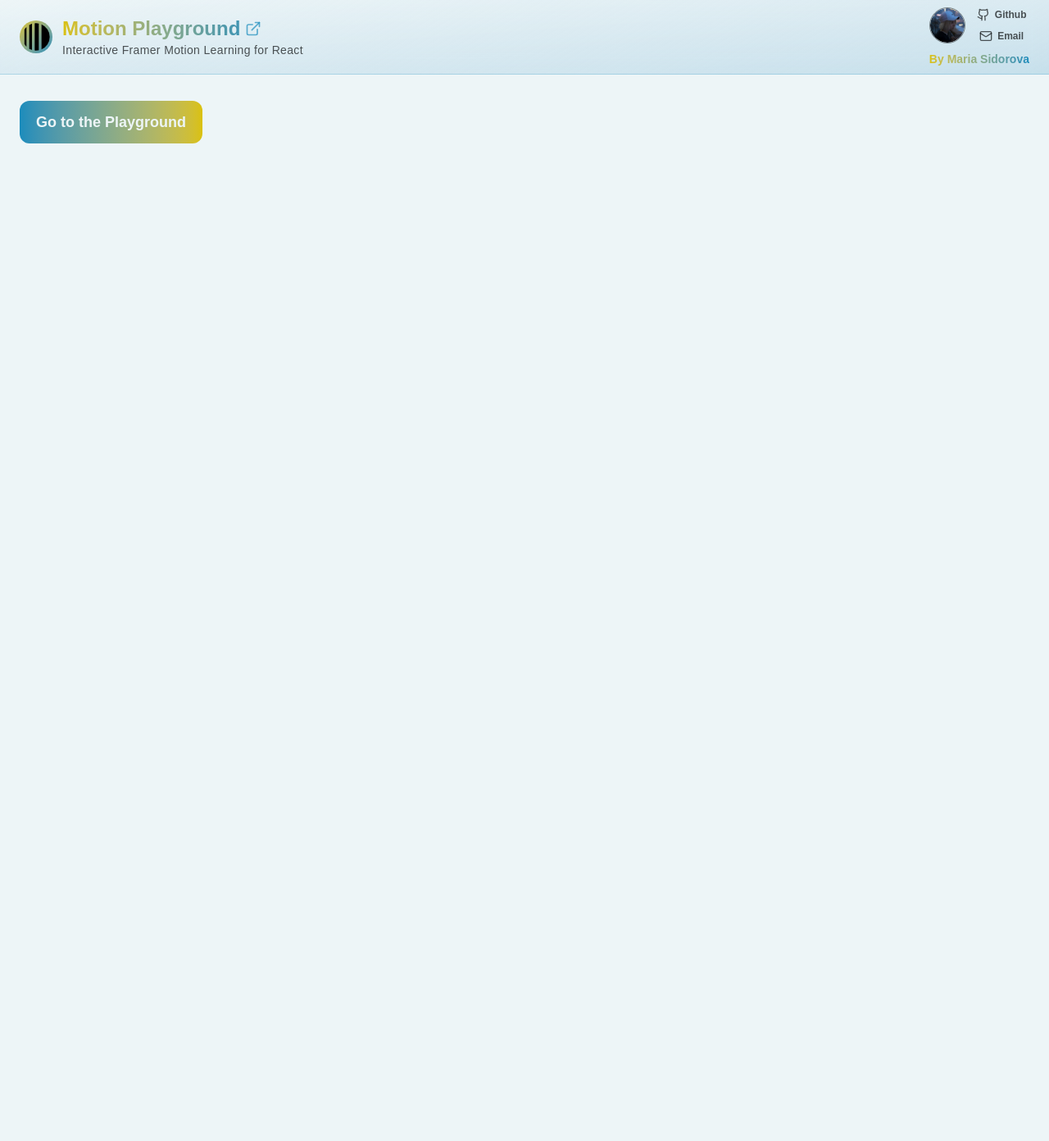
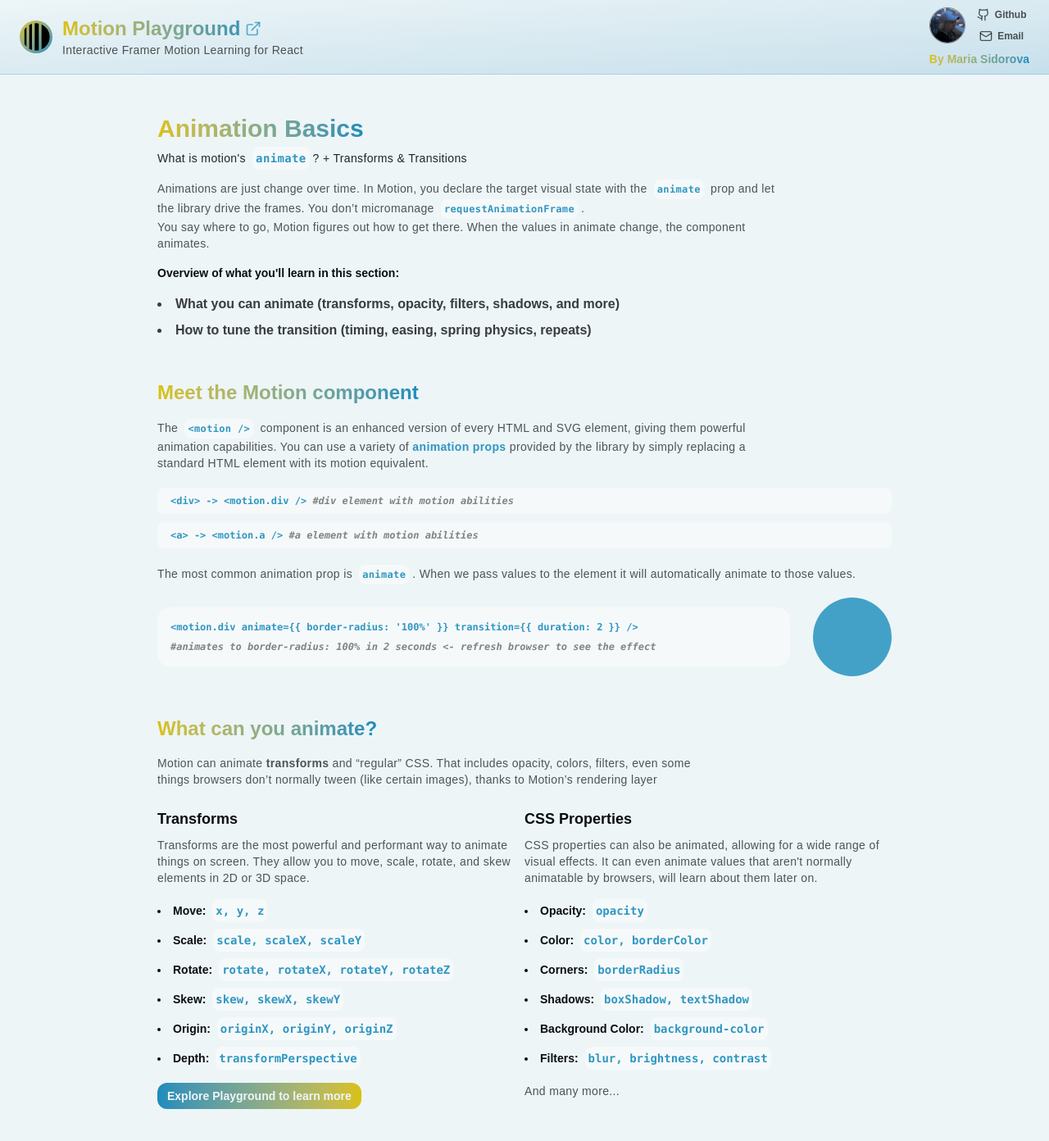
Before and after one commit to SidorovaMaria/motion-playground, a Next.js app: page /animation in a window 1280 px wide. Shown: the top 1392 px of the page at 82% size. Before the commit the page ends 800 px from the top, so only its background shows below. Built offline with nearby package versions, Linux system fonts and the light colour scheme; a web font is replaced by a local one.

Commit message:
Start explanation of animate

```diff
--- a/app/animation/page.tsx
+++ b/app/animation/page.tsx
@@ -1,14 +1,173 @@
 "use client";
+import { revealSpanVariant } from "@/variants/buttonVariants";
+import { motion } from "framer-motion";
+import { ArrowRight } from "lucide-react";
+import Link from "next/link";
 import { useRouter } from "next/navigation";
 import React from "react";
 
 const AnimationPage = () => {
   const router = useRouter();
   return (
-    <main className="relative max-w-7xl mx-auto px-6 py-8">
-      <button className="primary-button" onClick={() => router.push("/animation/playground")}>
-        Go to the Playground
-      </button>
+    <main className="relative max-w-7xl mx-auto px-10 py-12">
+      <header className="font-display max-w-4xl mx-auto text-cente space-y-1 ">
+        <h1 className="main-heading">Animation Basics</h1>
+        <p className="subheading">
+          What is motion&apos;s <code className="code">animate </code>? + Transforms & Transitions
+        </p>
+      </header>
+      <section aria-label="Animation Overview" className="mt-3 max-w-4xl mx-auto">
+        <p className="paragraph text-left max-w-3xl ">
+          Animations are just change over time. In Motion, you declare the target visual state with
+          the <code className="code text-xs">animate</code> prop and let the library drive the
+          frames. You don’t micromanage <code className="code text-xs">requestAnimationFrame</code>.
+          <br />
+          You say where to go, Motion figures out how to get there. When the values in animate
+          change, the component animates.
+        </p>
+        <div className="text-left space-y-4 mt-4 text-foreground">
+          <p className="font-display text-sm ">
+            Overview of what you&apos;ll learn in this section:
+          </p>
+          <ul className="list-disc list-inside space-y-2 text-base text-foreground/80 font-bold">
+            <li> What you can animate (transforms, opacity, filters, shadows, and more)</li>
+            <li>How to tune the transition (timing, easing, spring physics, repeats)</li>
+          </ul>
+        </div>
+      </section>
+      {/* Meet the Motion component  */}
+      <section aria-label="Meet the Motion component" className="mt-12 max-w-4xl mx-auto">
+        <h2 className="heading mb-4">Meet the Motion component</h2>
+        <p className="paragraph text-left max-w-3xl">
+          The <code className="code text-xs">{`<motion />`}</code> component is an enhanced version
+          of every HTML and SVG element, giving them powerful animation capabilities. You can use a
+          variety of{" "}
+          <a href="./animation-props" className="text-primary/90 font-semibold hover:underline">
+            animation props{" "}
+          </a>
+          provided by the library by simply replacing a standard HTML element with its motion
+          equivalent.
+        </p>
+        <div className="code-block text-xs mt-5">
+          <code>
+            {"<div> -> <motion.div /> "}
+            <span className="comment"> #div element with motion abilities </span>
+          </code>
+        </div>
+        <div className="code-block text-xs mt-2.5">
+          <code>
+            {"<a> -> <motion.a /> "}
+            <span className="comment"> #a element with motion abilities </span>
+          </code>
+        </div>
+        <p className="paragraph  mt-5">
+          The most common animation prop is <code className="code text-xs">animate</code>. When we
+          pass values to the element it will automatically animate to those values.
+        </p>
+        <div className="flex gap-7 items-center justify-center mt-4">
+          <div className="code-block text-xs rounded-2xl p-4 ">
+            <code>
+              {`<motion.div animate={{ border-radius: '100%' }} transition={{ duration: 2 }} />`}
+              <span className="comment block mt-2">
+                {" "}
+                #animates to border-radius: {"100%"} in 2 seconds{" "}
+                {`<- refresh browser to see the effect`}
+              </span>
+            </code>
+          </div>
+          <motion.div
+            animate={{ borderRadius: "100%" }}
+            initial={{ borderRadius: "0" }}
+            transition={{ duration: 2 }}
+            className=" w-24 h-24 bg-primary/80 rounded-lg shrink-0"
+          />
+        </div>
+      </section>
+      <section aria-label="What can you animate?" className="mt-12 max-w-4xl mx-auto">
+        <h2 className="heading mb-4">What can you animate?</h2>
+        <p className="paragraph text-left max-w-2xl">
+          Motion can animate <b>transforms</b> and “regular” CSS. That includes opacity, colors,
+          filters, even some things browsers don’t normally tween (like certain images), thanks to
+          Motion’s rendering layer
+        </p>
+        <div className="grid grid-cols-1 md:grid-cols-2">
+          <div>
+            <h3 className="text-lg font-display mt-6 mb-2 text-left">Transforms</h3>
+            <p className="paragraph text-left">
+              Transforms are the most powerful and performant way to animate things on screen. They
+              allow you to move, scale, rotate, and skew elements in 2D or 3D space.
+            </p>
+            <ul
+              aria-label="Transforms list"
+              className="list-disc list-inside space-y-2 mt-4 text-base text-foreground [&>li]:text-sm font-display"
+            >
+              <li className="">
+                Move: <code className="code">x, y, z</code>
+              </li>
+              <li>
+                Scale: <code className="code">scale, scaleX, scaleY</code>
+              </li>
+              <li>
+                Rotate: <code className="code">rotate, rotateX, rotateY, rotateZ</code>
+              </li>
+              <li>
+                Skew: <code className="code">skew, skewX, skewY</code>
+              </li>
+              <li>
+                Origin: <code className="code">originX, originY, originZ</code>
+              </li>
+              <li>
+                Depth: <code className="code">transformPerspective</code>
+              </li>
+            </ul>
+            <motion.button
+              initial="rest"
+              whileHover="hovered"
+              whileFocus="hovered"
+              animate="rest"
+              onClick={() => router.push("/animation/playground")}
+              className="primary-button flex items-center text-sm py-1 px-3! mt-4"
+            >
+              <p>Explore Playground to learn more</p>
+              <motion.span variants={revealSpanVariant} className="text-background bounce-right">
+                <ArrowRight />
+              </motion.span>
+            </motion.button>
+          </div>
+          <div>
+            <h3 className="text-lg font-display mt-6 mb-2 text-left">CSS Properties</h3>
+            <p className="paragraph text-left">
+              CSS properties can also be animated, allowing for a wide range of visual effects. It
+              can even animate values that aren&apos;t normally animatable by browsers, will learn
+              about them later on.
+            </p>
+            <ul
+              aria-label="CSS list"
+              className="list-disc list-inside space-y-2 my-4 text-base text-foreground [&>li]:text-sm font-display"
+            >
+              <li className="">
+                Opacity: <code className="code">opacity</code>
+              </li>
+              <li>
+                Color: <code className="code">color, borderColor</code>
+              </li>
+              <li>
+                Corners: <code className="code">borderRadius</code>
+              </li>
+              <li>
+                Shadows: <code className="code">boxShadow, textShadow</code>
+              </li>
+              <li>
+                Background Color: <code className="code">background-color</code>
+              </li>
+              <li>
+                Filters: <code className="code">blur, brightness, contrast</code>
+              </li>
+            </ul>
+            <p className="paragraph text-left">And many more...</p>
+          </div>
+        </div>
+      </section>
     </main>
   );
 };
--- a/app/animation/playground/page.tsx
+++ b/app/animation/playground/page.tsx
@@ -3,7 +3,7 @@
 import Image from "next/image";
 import React, { useMemo, useReducer, useState } from "react";
 import { AnimatePresence, LayoutGroup, motion } from "motion/react";
-import { PersonStanding } from "lucide-react";
+import { ArrowLeft, ArrowRight, PersonStanding } from "lucide-react";
 
 import { ComboAnimation, SimpleAnimation } from "@/utils/utils";
 
@@ -11,6 +11,8 @@
 import TweenPlayground, { EaseName, EASES } from "./TweenPlayground";
 import Presets from "./Presets";
 import PlaygroundControls from "./PlaygroundControls";
+import { useRouter } from "next/navigation";
+import { revealSpanVariant } from "@/variants/buttonVariants";
 
 /**
  * Types & Constants
@@ -80,6 +82,8 @@
  */
 
 const AnimationPlayground = () => {
+  //Router for navigation
+  const router = useRouter();
   //Mode Manual / Presets
   const [mode, setMode] = useState<Mode>("presets");
 
@@ -203,14 +207,30 @@
     }
   };
   return (
-    <main className="relative max-w-7xl mx-auto px-6 py-10">
+    <main className="relative max-w-7xl mx-auto px-6 py-4">
       {/* Header */}
+      <motion.button
+        initial="rest"
+        whileHover="hovered"
+        whileFocus="hovered"
+        animate="rest"
+        onClick={() => router.back()}
+        aria-label="Go back to previous page"
+        className="primary-button rounded-md flex items-center text-sm px-3 py-1! mb-4"
+      >
+        <motion.span variants={revealSpanVariant} className="text-background bounce-left">
+          <ArrowLeft />
+        </motion.span>
+        <p>Go back</p>
+      </motion.button>
       <div role="heading" aria-level={2} className="flex items-center gap-3">
         <div className="color-icon w-8 h-8">
           <Image src="/icons/motion.svg" alt="Motion Logo" fill />
         </div>
         <div>
-          <h1 className="text-2xl font-display text-gradient">Motion Animation Playground</h1>
+          <h1 className="text-xl font-display text-gradient">
+            Motion Transforms and Transition Playground
+          </h1>
           <p className="paragraph">
             Explore the world of motion transformation with this interactive playground.
           </p>
--- a/app/globals.css
+++ b/app/globals.css
@@ -137,6 +137,29 @@
     border: none;
     box-shadow: 0 0 10px rgba(6, 182, 212, 0.5);
   }
+  pre.code {
+    @apply inline-flex bg-background-muted p-1 mx-1 text-center rounded-lg overflow-x-auto text-sm text-primary/90 font-mono font-semibold;
+  }
+  code.code {
+    @apply inline-flex bg-background-muted p-1 mx-1 text-center rounded-lg overflow-x-auto text-sm text-primary/90 font-mono font-semibold;
+  }
+
+  /* Page Styles */
+  .main-heading {
+    @apply text-gradient font-display font-bold text-3xl;
+  }
+  .heading {
+    @apply text-gradient font-display font-bold text-2xl;
+  }
+  .subheading {
+    @apply text-foreground/90 text-sm font-medium tracking-wide;
+  }
+  .code-block {
+    @apply block w-full bg-background-muted p-2 pl-4 my-2 rounded-lg overflow-x-auto text-primary/90 font-mono font-semibold;
+  }
+  .code-block .comment {
+    @apply text-foreground/50 italic text-xs;
+  }
 }
 
 /*  === ANIMATION === */
@@ -149,6 +172,19 @@
     transform: translateX(5px);
   }
 }
+@keyframes bounceToTheLeft {
+  0%,
+  100% {
+    transform: translateX(0);
+  }
+  50% {
+    transform: translateX(-5px);
+  }
+}
+@utility bounce-left {
+  animation: bounceToTheLeft 1.5s infinite;
+}
+
 @utility bounce-right {
   animation: bounceToTheRight 1.5s infinite;
 }
```
